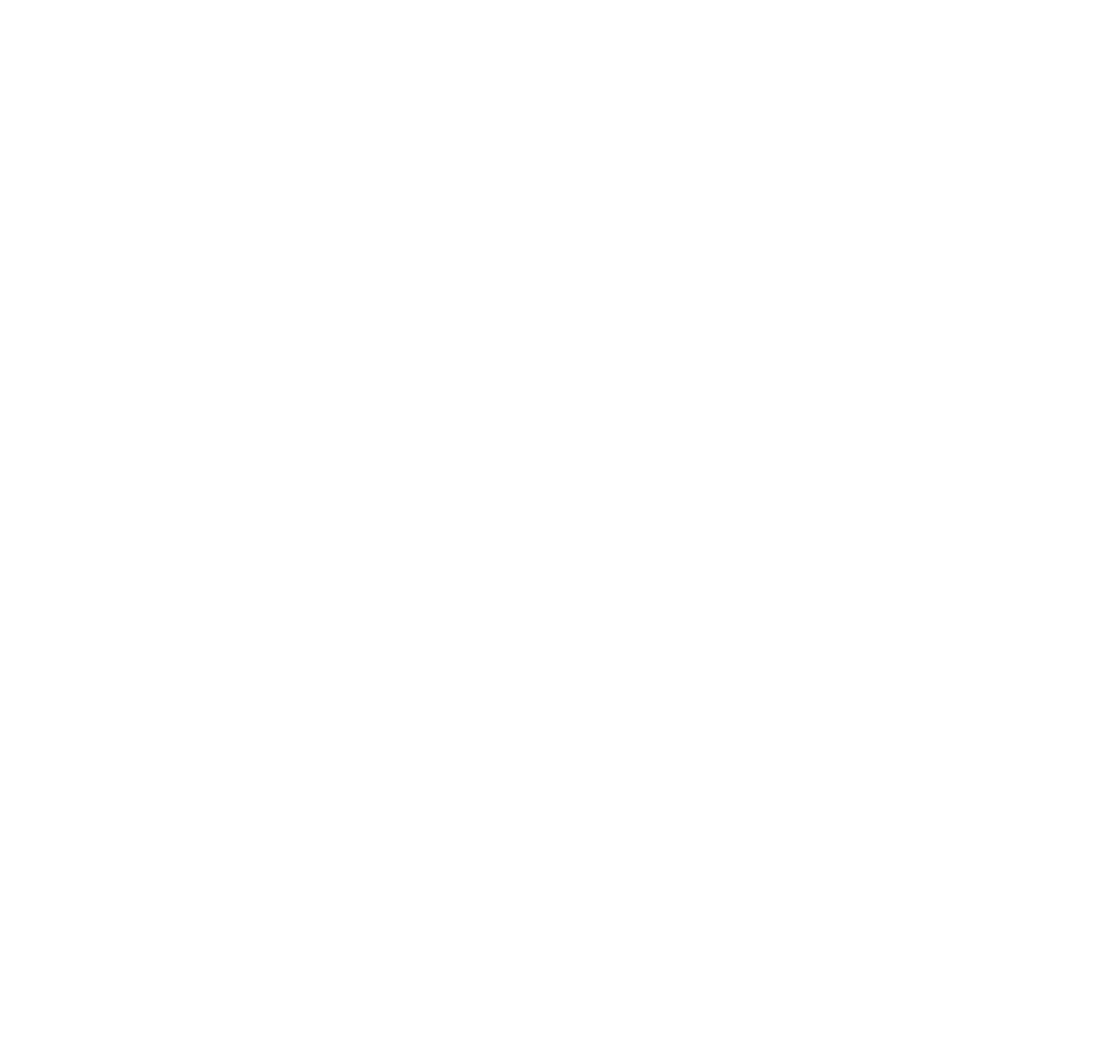
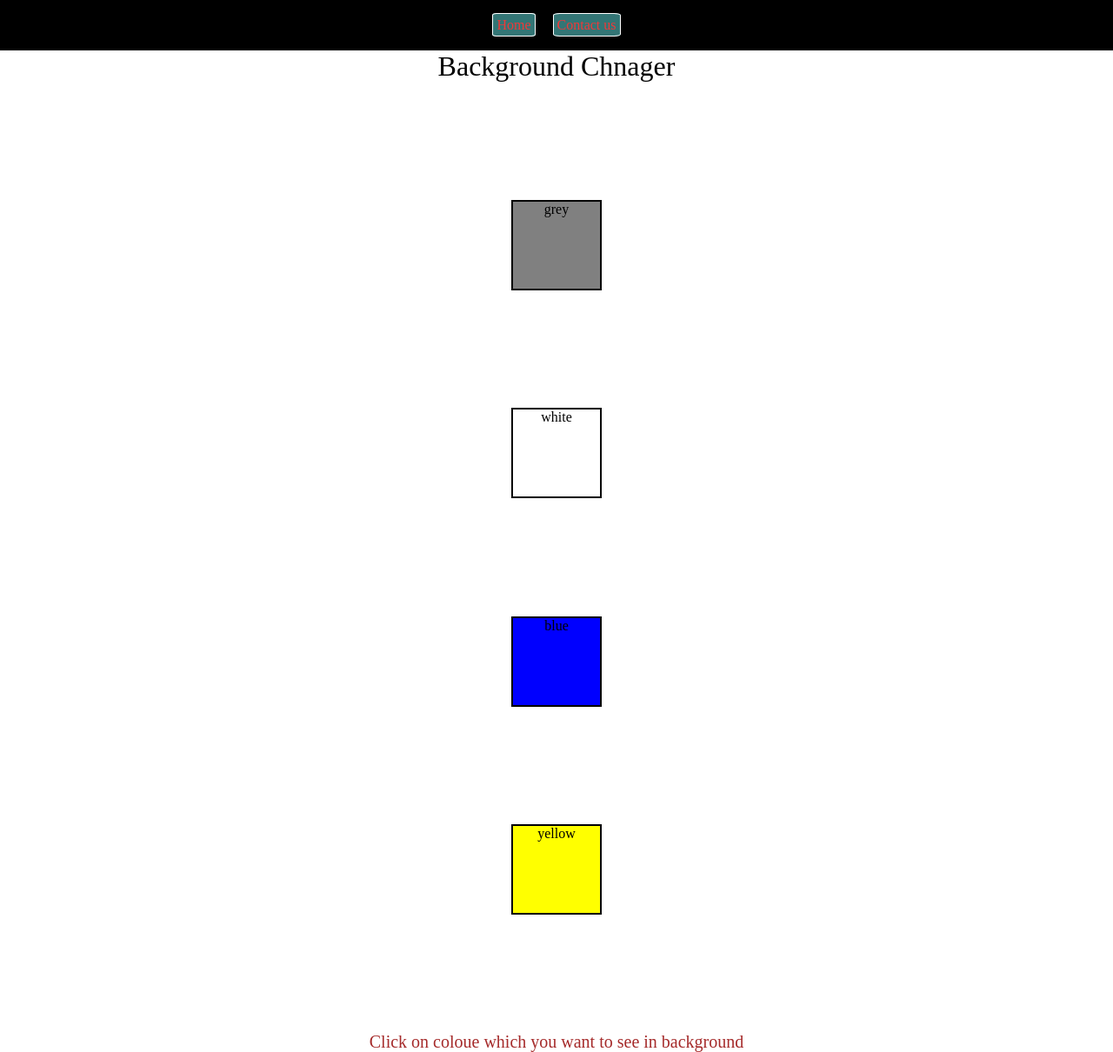
Before and after one commit to NomaanRja/Projects, a plain HTML site: page index.html in a window 1280 px wide. Shown: the whole page at 87% size. Before the commit the page ends 800 px from the top, so only its background shows below. Drawn offline with Linux system fonts and the light colour scheme.

Commit message:
final commit

```diff
--- a/index.html
+++ b/index.html
@@ -8,6 +8,30 @@
 </head>
 <body>
 
+    <header>
+        <nav>
+            <ul>
+                <li><a href="#">Home</a></li>
+                <li><a href="#">Contact us </a></li>
+            </ul>
+        </nav>
+    </header>
+
+    <main>
+        <div class="container">
+
+            <h1>Background Chnager</h1>
+            <span class="button" id="grey">grey</span>
+            <span class="button" id="white">white</span>
+            <span class="button" id="blue">blue</span>
+            <span class="button" id="yellow">yellow</span>
+
+            <p>Click on coloue which you want to see in background
+            </p>
+
+        </div>
+    </main>
+
 
     <script src="script.js"></script>
 </body>
--- a/script.js
+++ b/script.js
@@ -0,0 +1,22 @@
+let button = document.querySelectorAll(".button")
+let body = document.querySelector("body")
+
+button.forEach( function(butt){
+   butt.addEventListener("click" ,function(e){
+    console.log("hello i am working")
+    console.log(e.target)
+    if(e.target.id === 'grey'){
+        body.style.background ="grey"
+    }
+    else if(e.target.id === 'white'){
+        body.style.background ="white"
+    }
+   else if(e.target.id === 'blue'){
+        body.style.background ="blue"
+    }
+    else if(e.target.id === 'yellow'){
+        body.style.background ="yellow"
+    }
+
+   } )
+})
--- a/style.css
+++ b/style.css
@@ -0,0 +1,66 @@
+*{
+    padding: 0;
+    margin: 0;
+}
+ul{
+    padding: 10px;
+background: black;
+display: flex;
+justify-content: center;
+}
+a{
+    text-decoration: none;
+    color: rgb(241, 56, 56);
+    border: 1px solid white;
+    border-radius: 10%;
+    padding: 4px;
+    background-color: rgb(51, 117, 117);
+    font-weight: 500;
+}
+
+li {
+    list-style: none;
+    padding: 10px;
+}
+
+.container{
+    font-weight: 300;
+    display: flex;
+    align-items: center;
+    gap: 10px;
+    flex-direction: column;
+    justify-content: space-between;
+    width: 100vw;
+    height: 90vw;
+}
+.button{
+    border: 2px solid black;
+    height: 100px;
+    width: 100px;
+    text-align: center;
+}
+
+#grey{
+background: grey;
+}
+
+#blue{
+    background: blue;
+}
+#white{
+    background: white;
+}
+#yellow{
+    background: yellow;
+}
+
+.container h1{
+    text-align: center;
+    font-weight: 200;
+}
+
+p{
+    font-size: 20px;
+    text-align: center;
+    color: brown;
+}
```
